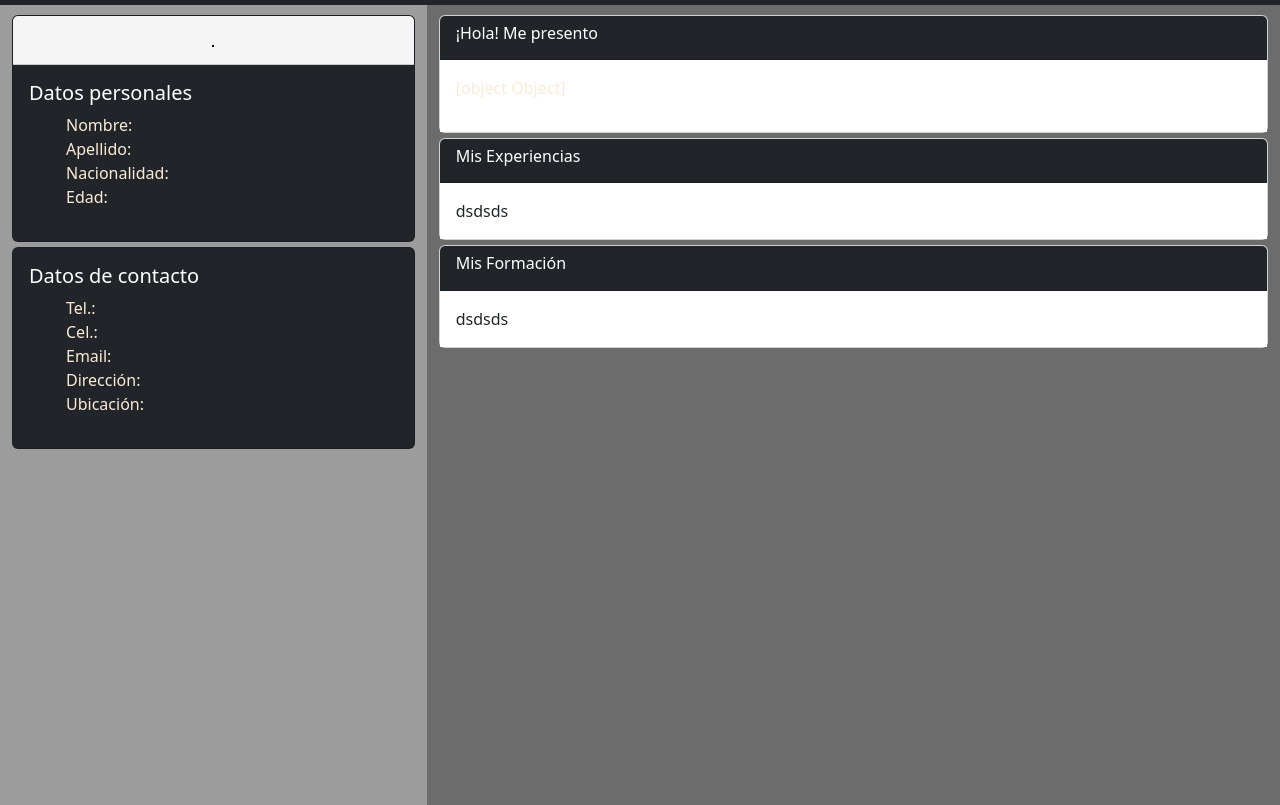
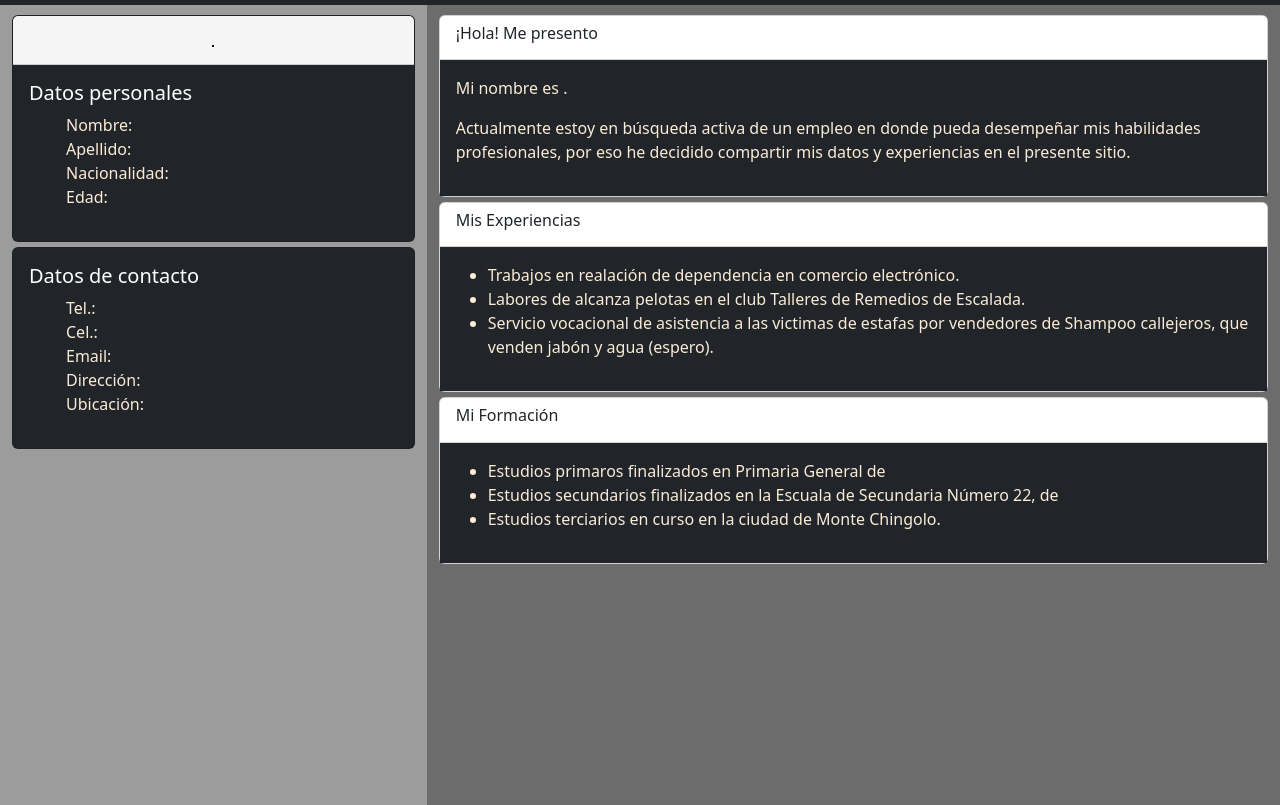
Before and after one commit to JoelPita/CVRandom.github.io, a plain HTML site: page index.html in a window 1280 px wide. Shown: the part 51-856 px from the top of the page. Drawn offline with nearby package versions, Linux system fonts and the light colour scheme; no server answers.

Commit message:
Completada las fichas de experiencias, sin archivo json

```diff
--- a/app.js
+++ b/app.js
@@ -1,32 +1,32 @@
 persona_random();
-persona_experiencia ();
 
 async function persona_random (){
     const response = await fetch('https://randomuser.me/api');
     const archivo_datos = await response.json();
     const ficha_de_persona = archivo_datos.results[0];
     cargar_datos_personales(ficha_de_persona);
-    persona_experiencia ();
 }
-
-async function persona_experiencia (){
-    const response2 = await fetch('/jason.json');
-    const archivo_datos2 = await response2.json();
-    let presentacion = document.getElementById("Presentacion");
-    presentacion.innerHTML = archivo_datos2.presentacion ;
-}
-
 
 function cargar_datos_personales(ficha){
 
     let imagen_foto = document.getElementById("foto");
     imagen_foto.setAttribute('src', `${ficha.picture.large}`);
 
+    //Para el encabezado de datos personales.
     cargar_al_id( `${ficha.name.title} ${ficha.name.first} ${ficha.name.last}` , "nombre-completo");
+
+    //Para la seccion de Experiencias
+    cargar_al_id( `${ficha.name.first} ${ficha.name.last}` , "nombre-apellido");
+    cargar_al_id( `${ficha.location.city}` , "ciudad");
+    cargar_al_id( `${ficha.location.state}` , "estado");
+
+    //Para la tarjeta de Datos Personales
     cargar_al_id( `${ficha.name.first}` , "DP-nombre")
     cargar_al_id( `${ficha.name.last}` , "DP-apellido")
     cargar_al_id( `${ficha.dob.age}` , "DP-edad")
     cargar_al_id( `${ficha.nat}` , "DP-nacionalidad")
+
+    //Para la tarjeta de Datos de Contacto
     cargar_al_id( `${ficha.phone}`, "DC-telefono")
     cargar_al_id( `${ficha.cell}`,"DC-celular");
     cargar_al_id( `${ficha.email}` ,"DC-email");
--- a/index.html
+++ b/index.html
@@ -53,27 +53,36 @@
           </div>
           <div class="col-8" id="columna-experiencias">
             <div class="card">
-                <div class="card-header text-white bg-dark">
+                <div class="card-header text-dark bg-white">
                     <h6 class="card-title">¡Hola! Me presento</h6>
                 </div>
-                <div class="card-body text-dark bg-white" >
-                    <p><span id="Presentacion"></span></p>
+                <div class="card-body text-white bg-dark" >
+                    <p>Mi nombre es <span id="nombre-apellido"></span>.</p>
+                    <p>Actualmente estoy en búsqueda activa de un empleo en donde pueda desempeñar mis habilidades profesionales, por eso he decidido compartir mis datos y experiencias en el presente sitio. </p>
                 </div>
             </div>
             <div class="card">
-                <div class="card-header text-white bg-dark">
+                <div class="card-header text-dark bg-white">
                     <h6 class="card-title">Mis Experiencias</h6>
                 </div>
-                <div class="card-body text-dark bg-white" >
-                    <span id="DP-nombre"></span>dsdsds
+                <div class="card-body text-white bg-dark" >
+                    <ul>
+                        <li>Trabajos en realación de dependencia en comercio electrónico.</li>
+                        <li>Labores de alcanza pelotas en el club Talleres de Remedios de Escalada.</li>
+                        <li>Servicio vocacional de asistencia a las victimas de estafas por vendedores de Shampoo callejeros, que venden jabón y agua (espero).</li>
+                   </ul>
                 </div>
             </div>
-            <div class="card">
-                <div class="card-header text-white bg-dark">
-                    <h6 class="card-title">Mis Formación</h6>
+            <div class="card" >
+                <div class="card-header text-dark bg-white">
+                    <h6 class="card-title">Mi Formación</h6>
                 </div>
-                <div class="card-body text-dark bg-white" >
-                    <span id="DP-nombre"></span>dsdsds
+                <div class="card-body bg-dark" >
+                    <ul>
+                        <li>Estudios primaros finalizados en Primaria General de <span id="ciudad"></span></li>
+                        <li>Estudios secundarios finalizados en la Escuala de Secundaria Número 22, de <span id="estado"></span></li>
+                        <li>Estudios terciarios en curso en la ciudad de Monte Chingolo.</li>
+                   </ul>
                 </div>
             </div>
           </div>
--- a/jason.json
+++ /dev/null
@@ -1,6 +0,0 @@
-{
-    "presentacion": {
-        "1": "Hola",
-        "2": "Aloha"
-    }
-}
--- a/style.css
+++ b/style.css
@@ -44,3 +44,7 @@
     border: 1px solid grey;
     padding-left: 20px;
 }
+
+.listado-expriencias{
+    color: black;
+}
```
